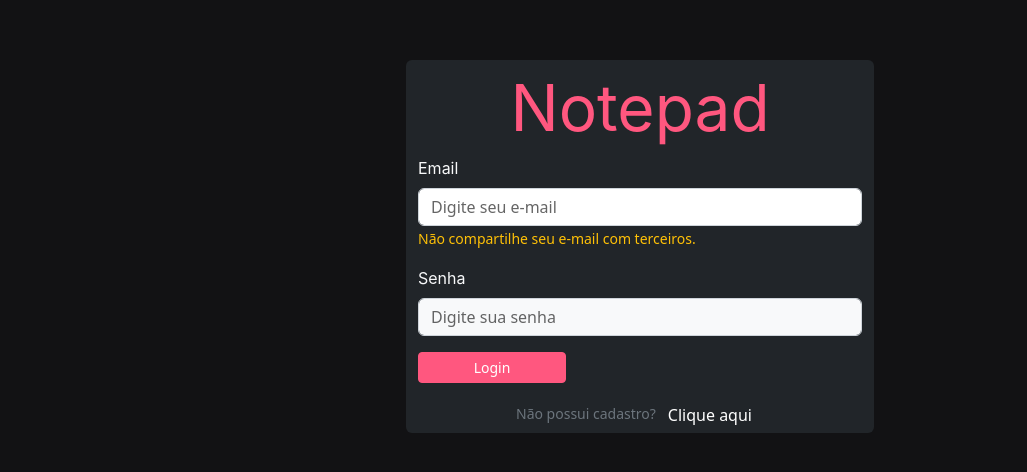
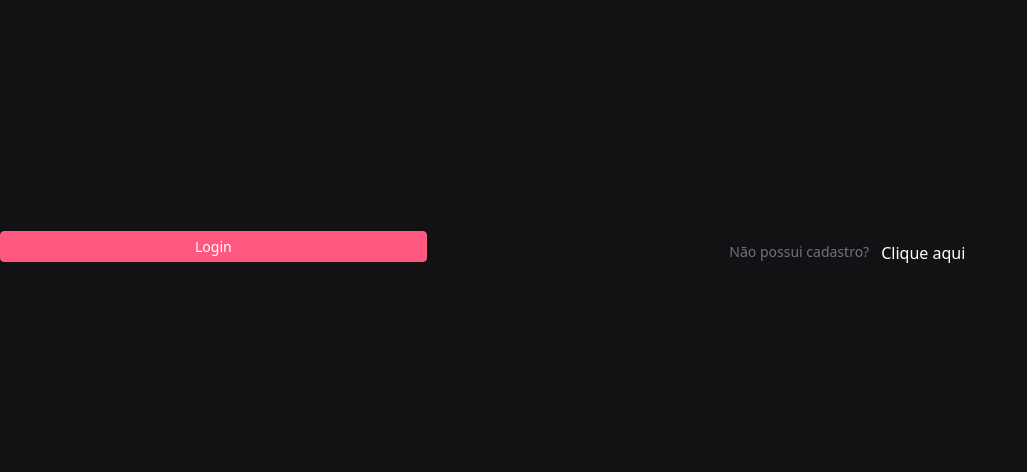
Before and after one commit to Jhhonatta/bootstrap-react-typescript, a React (Create React App) app: page / in a window 1280 px wide. Shown: the part 154-626 px from the top of the page, without its empty margins (0-1027 px from the left). Built offline with nearby package versions, Linux system fonts and the light colour scheme.

Commit message:
mudança

```diff
--- a/db.json
+++ b/db.json
@@ -57,6 +57,31 @@
       "userId": 2,
       "task": "Dever de casa",
       "id": 9
+    },
+    {
+      "userId": 2,
+      "task": "Dever de casa",
+      "id": 10
+    },
+    {
+      "userId": 2,
+      "task": "Dever de casa",
+      "id": 11
+    },
+    {
+      "userId": 2,
+      "task": "Dever de casa",
+      "id": 12
+    },
+    {
+      "userId": 2,
+      "task": "Dever de casa",
+      "id": 13
+    },
+    {
+      "userId": 2,
+      "task": "Dever de casa",
+      "id": 14
     }
   ]
 }
--- a/src/Components/modalAddTask.tsx
+++ b/src/Components/modalAddTask.tsx
@@ -7,8 +7,6 @@ import FormSchemaCreateTask from "../Validations/validationCreateTask";
 import { yupResolver } from "@hookform/resolvers/yup";
 
 const ModalAddTask = () => {
-  const { onSubmitCreateTask } = useContext(UserContext);
-
   const [showModal, setShowModal] = useState(false);
 
   const { register, handleSubmit } = useForm({
@@ -25,7 +23,7 @@ const ModalAddTask = () => {
           <Modal.Title className="p-0">Nova tarefa</Modal.Title>
         </Modal.Header>
         <Modal.Body>
-          <Form onSubmit={handleSubmit(onSubmitCreateTask)}>
+          <Form>
             <Form.Group>
               <Form.Control
                 type="number"
--- a/src/Components/modalProfile.tsx
+++ /dev/null
@@ -1,35 +0,0 @@
-import { Button, Modal } from "react-bootstrap";
-import { useState, useContext } from "react";
-import { UserContext } from "../Context/UserContext";
-
-const ModalProfile = () => {
-  const { user } = useContext(UserContext);
-  const [showModal, setShowModal] = useState(false);
-
-  return (
-    <>
-      <Button variant="primary" onClick={() => setShowModal(true)}>
-        Perfil
-      </Button>
-      <Modal show={showModal} onHide={() => setShowModal(false)} centered>
-        <Modal.Header closeButton className="">
-          <Modal.Title className="p-0">Dados pessoais</Modal.Title>
-        </Modal.Header>
-        <Modal.Body>
-          <h5>Nome</h5>
-          <p>{user.name}</p>
-          <h5>Idade</h5>
-          <p>{user.age}</p>
-          <h5>Cidade</h5>
-          <p>{user.city}</p>
-          <h5>Email</h5>
-          <p>{user.email}</p>
-          <h5>Id</h5>
-          <p>{user.id}</p>
-        </Modal.Body>
-      </Modal>
-    </>
-  );
-};
-
-export default ModalProfile;
--- a/src/Context/UserContext.tsx
+++ b/src/Context/UserContext.tsx
@@ -3,69 +3,23 @@ import api from "../Service/api";
 
 import { ReactNode, createContext, useState } from "react";
 
+export const UserContext = createContext<IUserContext>({} as IUserContext);
+
 interface IUserContext {
   onSubmitLogin: (data: any) => Promise<void>;
-  user: IUserObjects;
-  onSubmitCreateTask: (data: any) => Promise<void>;
 }
 
-interface IUserProviderProps {
-  children: ReactNode;
-}
-
-interface IUserObjects {
-  age: number;
-  city: string;
-  email: string;
-  name: string;
-  id: number;
-}
-
-interface ITask {
-  userId: number;
-  task: string;
-  id: number;
-}
-
-interface IDataCreateTask {
-  userId: number;
-  task: string;
-}
-
-export const UserContext = createContext<IUserContext>({} as IUserContext);
-
-function UserProvider({ children }: IUserProviderProps) {
+function UserProvider({ children }: any) {
   const navigate = useNavigate();
 
-  const token = localStorage.getItem("accessToken-login");
-
-  const user: IUserObjects = JSON.parse(localStorage.getItem("@users") || "{}");
-
-  const [task, setTask] = useState<ITask[]>([]);
+  const [task, setTask] = useState<any>([]);
 
   const onSubmitLogin = async (data: any) => {
-    await api.post("/login", data).then((response) => {
-      localStorage.setItem(
-        "@accessToken-login",
-        `${response.data.accessToken}`
-      );
-      localStorage.setItem("@users", JSON.stringify(response.data.user));
-      navigate("/dashboard", { replace: true });
-    });
-  };
-
-  const onSubmitCreateTask = async (data: any) => {
-    await api
-      .post("/task", data, { headers: { Authorization: `Bearer ${token}` } })
-      .then((response) => {
-        // const result = response.data;
-        console.log(response);
-        // setTask([...task, result]);
-      });
+    return navigate("/dashboard", { replace: true });
   };
 
   return (
-    <UserContext.Provider value={{ onSubmitLogin, user, onSubmitCreateTask }}>
+    <UserContext.Provider value={{ onSubmitLogin }}>
       {children}
     </UserContext.Provider>
   );
--- a/src/Pages/dashboard/index.tsx
+++ b/src/Pages/dashboard/index.tsx
@@ -1,8 +1,8 @@
 import { ContainerDashboard } from "./style";
 import { Button, Modal, Navbar, Nav, Form } from "react-bootstrap";
 import { useState } from "react";
-import ModalProfile from "../../Components/modalProfile";
 import ModalAddTask from "../../Components/modalAddTask";
+import { useNavigate } from "react-router-dom";
 
 const Dashboard = () => {
   // const [showModal, setShowModal] = useState(false);
@@ -15,6 +15,8 @@ const Dashboard = () => {
   //   setShowModal(false);
   // };
 
+  const navigate = useNavigate();
+
   return (
     <ContainerDashboard className="containerDashboard">
       <Navbar bg="light" expand="sm" className="p-3 m-0">
@@ -22,9 +24,10 @@ const Dashboard = () => {
         <Navbar.Toggle aria-controls="navbar-nav" />
         <Navbar.Collapse id="navbar-nav">
           <Nav className="w-100 d-flex justify-content-between">
-            <ModalProfile />
             <ModalAddTask />
-            <Button>Sair</Button>
+            <Button onClick={() => navigate("/", { replace: true })}>
+              Sair
+            </Button>
           </Nav>
         </Navbar.Collapse>
       </Navbar>
--- a/src/Pages/login/index.tsx
+++ b/src/Pages/login/index.tsx
@@ -18,46 +18,12 @@ const Login = () => {
   });
 
   return (
-    <ContainerLogin
-      className="containerLogin d-flex align-items-center justify-content-center h-100 m-0"
-      onSubmit={handleSubmit(onSubmitLogin)}
-    >
-      <Form className="form row  m-1 rounded">
-        <Form.Group className="col-12 mb-3" controlId="formBasicEmail">
-          <FormText className="tittle-login row d-flex justify-content-center m-0">
-            Notepad
-          </FormText>
-          <Form.Label className="text-label">Email</Form.Label>
-          <Form.Control
-            type="email"
-            placeholder="Digite seu e-mail"
-            {...register("email")}
-          />
-          <FormText className="error row col-md-12 m-0">
-            {errors?.email?.message as unknown as string}
-          </FormText>
-          <Form.Text className="text-warning">
-            Não compartilhe seu e-mail com terceiros.
-          </Form.Text>
-        </Form.Group>
-
-        <Form.Group className="col-12 mb-3" controlId="formBasicPassword">
-          <Form.Label className="text-label">Senha</Form.Label>
-          <Form.Control
-            type="password"
-            placeholder="Digite sua senha"
-            className="input"
-            {...register("password")}
-          />
-          <FormText className="error">
-            {errors?.password?.message as unknown as string}
-          </FormText>
-        </Form.Group>
-        <Form.Group className="d-flex flex-column">
+    <ContainerLogin className="containerLogin d-flex align-items-center justify-content-center h-100 m-0">
       <Button
         variant="primary"
         type="submit"
         className="button-login col-6 col-sm-4 col-md-6; btn-sm"
+        onClick={onSubmitLogin}
       >
         Login
       </Button>
@@ -65,8 +31,8 @@ const Login = () => {
         <Form.Text>Não possui cadastro?</Form.Text>
         <Button className="bt-record ">Clique aqui</Button>
       </Container>
-        </Form.Group>
-      </Form>
+      {/* </Form.Group> */}
+      {/* </Form> */}
     </ContainerLogin>
   );
 };
--- a/src/Service/api.ts
+++ b/src/Service/api.ts
@@ -1,7 +1,7 @@
 import axios from "axios";
 
 const api = axios.create({
-  baseURL: "http://localhost:3000",
+  baseURL: "https://apinotepadbootstrap.onrender.com/",
 });
 
 export default api;
```
Lines whose indentation alone changed are shown as unchanged.
